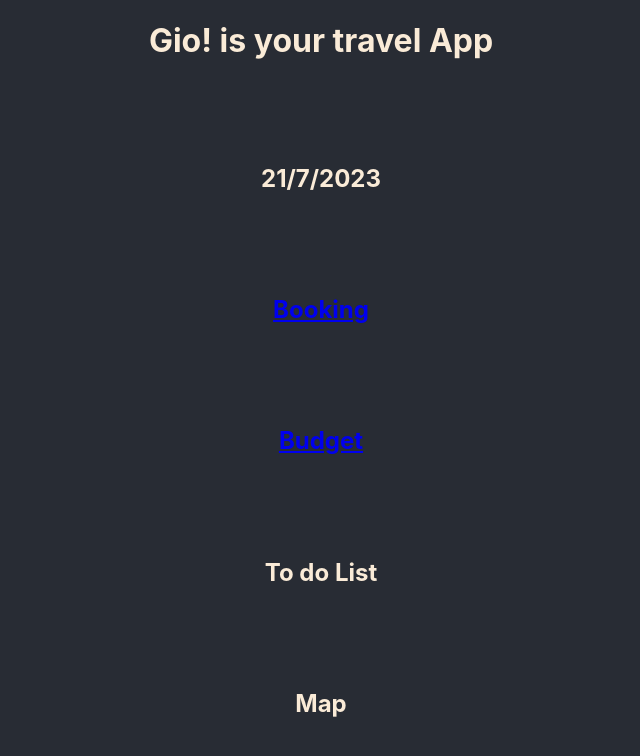
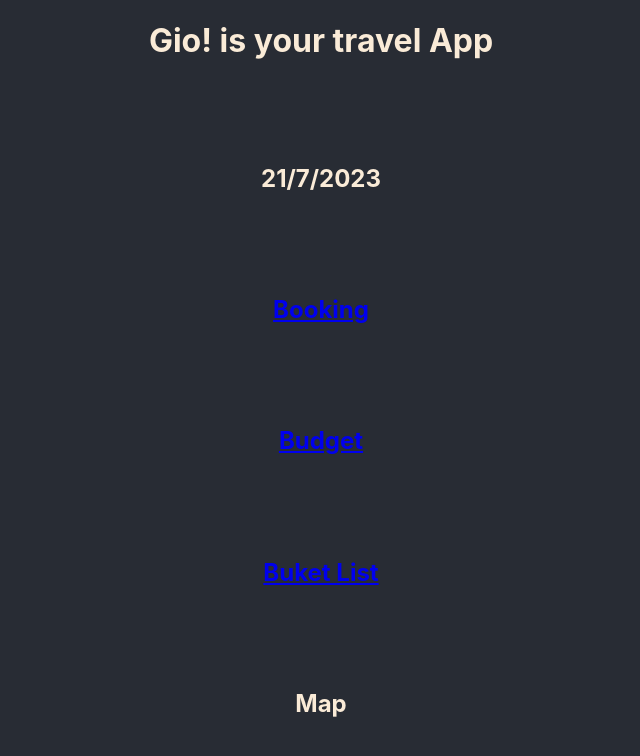
Before and after one commit to nmarforio/gio-travelapp, a React (Create React App) app: page / in a window 1280 px wide. Shown: the top 756 px of the page, without its empty margins (319-959 px from the left). Built offline with nearby package versions, Linux system fonts and the light colour scheme.

Commit message:
started buketlist

```diff
--- /dev/null
+++ b/src/routes/BuketList.tsx
@@ -0,0 +1,11 @@
+
+
+function BuketList(){
+    return (
+        <>
+        <h1>Have fun with these activities</h1>
+        </>
+    )
+}
+
+export default BuketList
--- a/src/routes/Home.tsx
+++ b/src/routes/Home.tsx
@@ -18,7 +18,7 @@ function Home() {
       </div>
       <div>
         <a href="/booking">
-        <h2>Booking</h2>
+          <h2>Booking</h2>
         </a>
       </div>
       <div>
@@ -27,7 +27,9 @@ function Home() {
         </a>
       </div>
       <div>
-        <h2>To do List</h2>
+        <a href="/buketlist">
+          <h2>Buket List</h2>
+        </a>
       </div>
       <div>
         <h2>Map</h2>
```
Also changed, not shown: src/index.tsx (+9 -4 lines).
